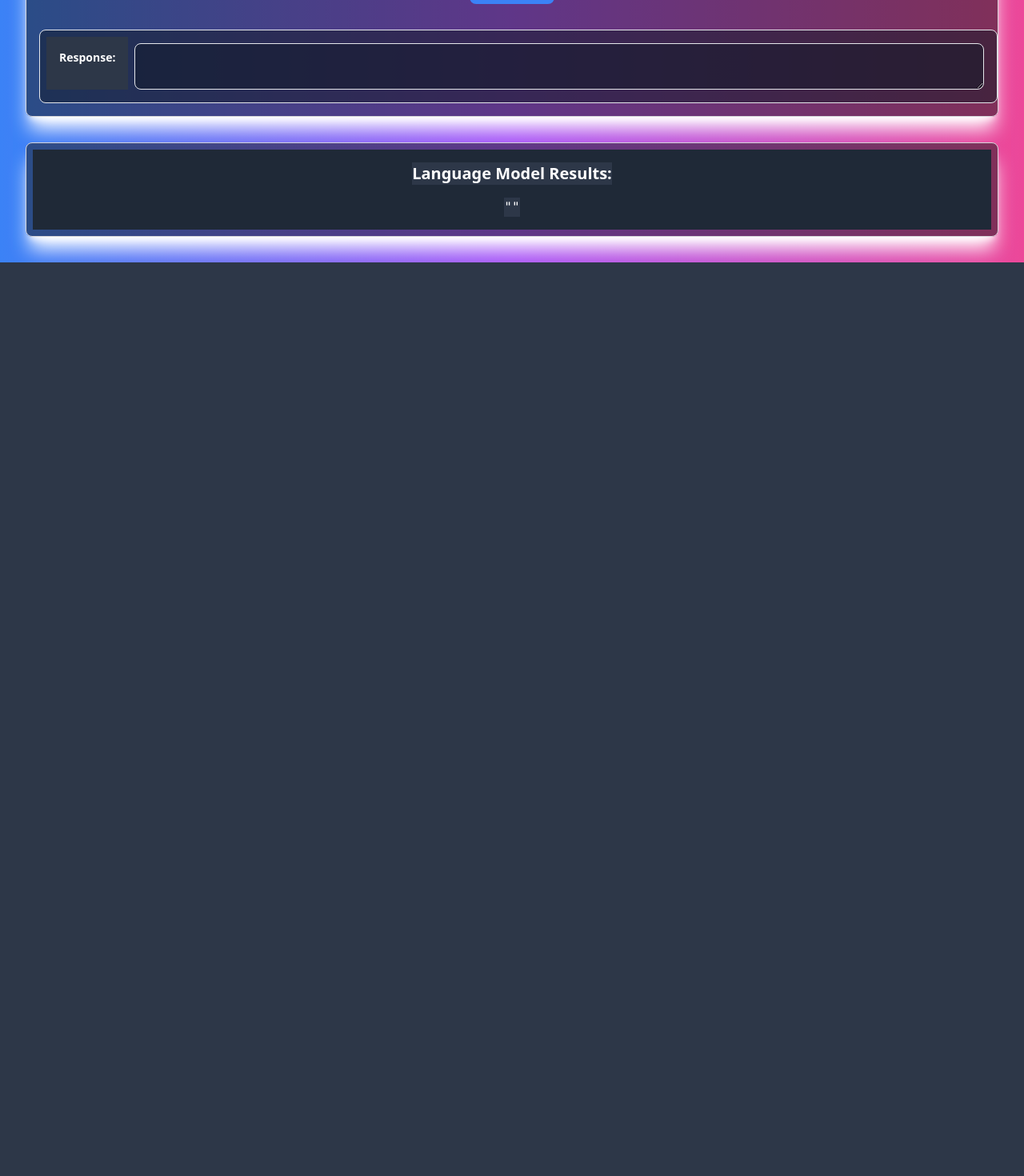
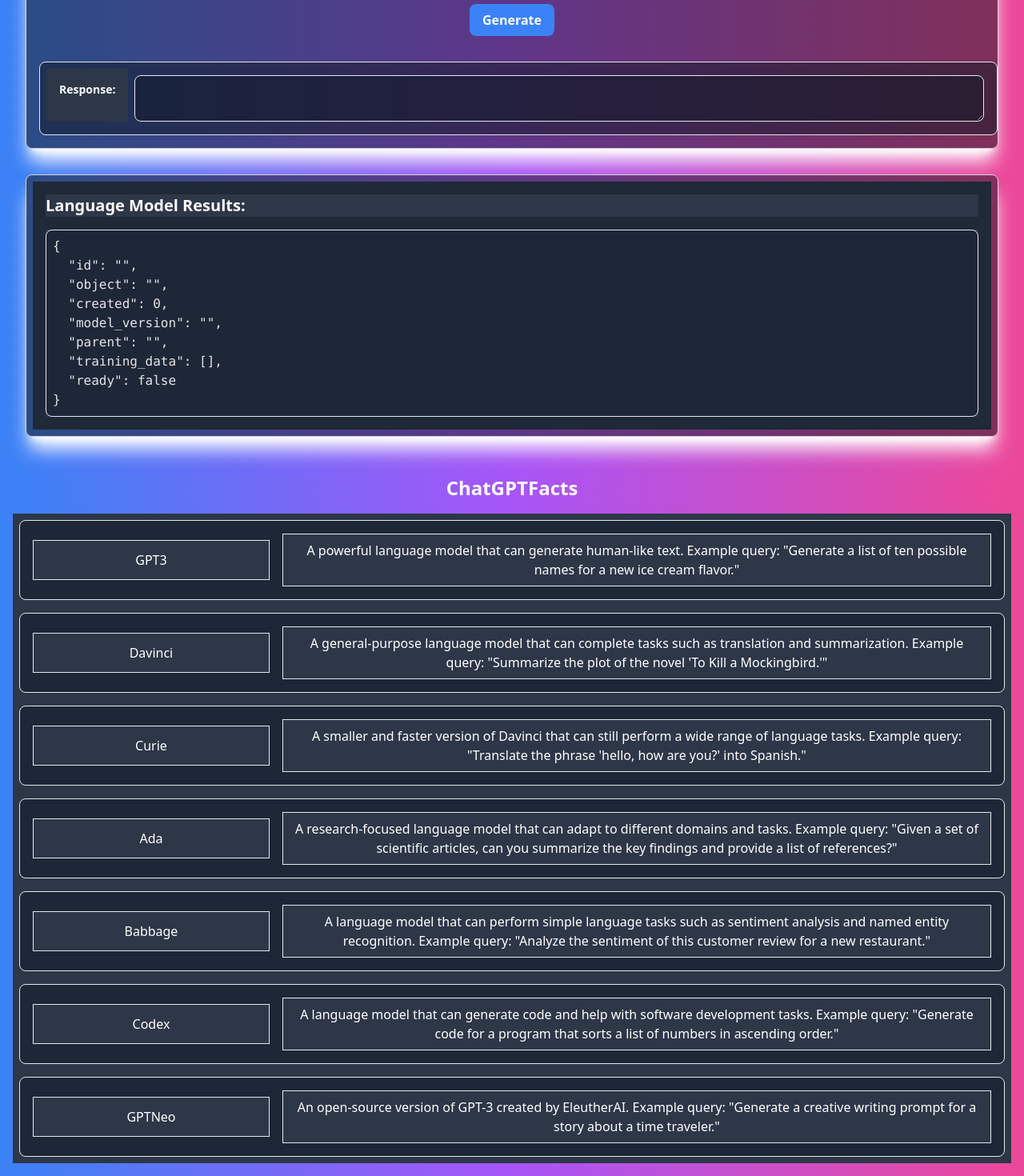
Before and after one commit to mathcodes/chatgpt-for-developers, a React (Create React App) app: page / in a window 1280 px wide. Shown: the part 1045-2515 px from the top of the page at 80% size. Before the commit the page ends 1373 px from the top, so only its background shows below. Built offline with nearby package versions, Linux system fonts and the light colour scheme; no server answers.

Commit message:
chatgpt facts section

```diff
--- a/src/App.js
+++ b/src/App.js
@@ -1,14 +1,15 @@
 import React, { useState } from 'react';
 import './App.css';
 import ChatGPTAPI from './components/ChatGPTAPI';
+import ChatGPTFacts from './components/ChatGPTFacts';
 
 function App() {
 
 
   return (
-    <div className="App h-full">
+    <div className="h-full App">
       <ChatGPTAPI />
-
+      <ChatGPTFacts/>
     </div>
   );
 }
--- a/src/components/ChatGPTAPI.js
+++ b/src/components/ChatGPTAPI.js
@@ -4,7 +4,7 @@
 import ModelsTest from './ModelsTest';
 
 const configuration = new Configuration({
-  apiKey: 'process.env.REACT_APP_OPENAI_KEY',
+  apiKey: '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',
 });
 
 const openai = new OpenAIApi(configuration);
@@ -14,14 +14,20 @@
   const [response, setResponse] = useState('then you can see the response here');
   const [chatData, setChatData] = useState('');
 
+
   async function runCompletion(prompt) {
     console.log("runCompletion");
-
+    console.log(response);
     const completion = await openai.createCompletion({ // this is an async function that calls the API
-      model: 'davinci',
+      model: 'text-davinci-003',
       prompt: prompt,
+      temperature: 0,
+      max_tokens: 7,
     });
-    setResponse(completion.data.choices[0].text);
+    setResponse(
+      // map over the choices array and return the text
+      completion.data.choices.map((choice) => choice.text)
+    );
     console.log(response);
     console.log(completion);
     console.log(completion.data);
@@ -41,9 +47,6 @@
     <div className="container h-auto mx-auto">
       <div className="p-4 bg-gradient-to-r from-blue-500 via-purple-500 to-pink-500 h-fit">
         <div className="flex flex-col bg-gradient-to-r from-blue-500 via-purple-500 to-pink-500">
-
-
-
           <h2 className="mb-4 text-2xl font-bold text-white bg-gradient-to-r from-blue-500 via-purple-500 to-pink-500">ChatGPT Basic API</h2>
           <section className="p-2 m-4 bg-opacity-50 border rounded-lg shadow-xl border-zinc-300 shadow-white bg-zinc-900">
             <h3 className="mb-4 text-xl font-bold text-left text-white bg-gray-900 bg-opacity-0 ">Attach data as variable:</h3>
--- /dev/null
+++ b/src/components/ChatGPTFacts.js
@@ -0,0 +1,91 @@
+// import React from 'react'
+
+// function ChatGPTFacts() {
+//   return (
+// <>
+// <h1 className="text-center">ChatGPTFacts</h1>
+// <div
+//   className="flex p-2 m-2 text-sm bg-gray-900 bg-opacity-50 border rounded-lg text-zinc-200 hover:border-pink-500 hover:border-4"sName="flex p-2 m-2 text-sm bg-gray-900 bg-opacity-50 border rounded-lg text-zinc-200 hover:border-pink-500 hover:border-4"
+// >GPT3
+//   <p>A powerful language model that can generate human-like text. Example query: "Generate a list of ten possible names for a new ice cream flavor."</p>
+// </div>
+// <div
+//   className="flex p-2 m-2 text-sm bg-gray-900 bg-opacity-50 border rounded-lg text-zinc-200 hover:border-pink-500 hover:border-4"
+// >Davinci
+//   <p>A general-purpose language model that can complete tasks such as translation and summarization. Example query: "Summarize the plot of the novel 'To Kill a Mockingbird.'"</p>
+// </div>
+// <div
+//   className="flex p-2 m-2 text-sm bg-gray-900 bg-opacity-50 border rounded-lg text-zinc-200 hover:border-pink-500 hover:border-4"
+// >Curie
+//   <p>A smaller and faster version of Davinci that can still perform a wide range of language tasks. Example query: "Translate the phrase 'hello, how are you?' into Spanish."</p>
+// </div>
+// <div
+//   className="flex p-2 m-2 text-sm bg-gray-900 bg-opacity-50 border rounded-lg text-zinc-200 hover:border-pink-500 hover:border-4"
+// >Ada
+//   <p>A research-focused language model that can adapt to different domains and tasks. Example query: "Given a set of scientific articles, can you summarize the key findings and provide a list of references?"</p>
+// </div>
+// <div
+//   className="flex p-2 m-2 text-sm bg-gray-900 bg-opacity-50 border rounded-lg text-zinc-200 hover:border-pink-500 hover:border-4"
+// >Babbage
+//   <p>A language model that can perform simple language tasks such as sentiment analysis and named entity recognition. Example query: "Analyze the sentiment of this customer review for a new restaurant."</p>
+// </div>
+// <div
+//   className="flex p-2 m-2 text-sm bg-gray-900 bg-opacity-50 border rounded-lg text-zinc-200 hover:border-pink-500 hover:border-4"
+// >Codex
+//   <p>A language model that can generate code and help with software development tasks. Example query: "Generate code for a program that sorts a list of numbers in ascending order."</p>
+// </div>
+// <div
+//   className="flex p-2 m-2 text-sm bg-gray-900 bg-opacity-50 border rounded-lg text-zinc-200 hover:border-pink-500 hover:border-4"
+// >GPTNeo
+//   <p>An open-source version of GPT-3 created by EleutherAI. Example query: "Generate a creative writing prompt for a story about a time traveler."</p>
+// </div>
+// </>  )
+// }
+
+// export default ChatGPTFacts
+
+import React from 'react';
+
+function ChatGPTFacts() {
+  return (
+    <div className="container h-auto mx-auto">
+      <div className="p-4 bg-gradient-to-r from-blue-500 via-purple-500 to-pink-500 h-fit">
+        <div className="flex flex-col bg-gradient-to-r from-blue-500 via-purple-500 to-pink-500">
+          <h2 className="mb-4 text-2xl font-bold text-white bg-gradient-to-r from-blue-500 via-purple-500 to-pink-500">ChatGPTFacts</h2>
+          <div className="flex flex-col ">
+            <div className="flex p-2 m-2 text-white bg-gray-900 bg-opacity-50 border rounded-lg hover:border-pink-500 hover:border-4">
+              <p className="self-center justify-center w-1/4 p-3 mx-2 align-middle border">GPT3</p>
+              <p className="w-3/4 p-2 m-2 border">A powerful language model that can generate human-like text. Example query: "Generate a list of ten possible names for a new ice cream flavor."</p>
+            </div>
+            <div className="flex p-2 m-2 text-white bg-gray-900 bg-opacity-50 border rounded-lg hover:border-pink-500 hover:border-4">
+              <p className="self-center justify-center w-1/4 p-3 mx-2 align-middle border">Davinci</p>
+              <p className="w-3/4 p-2 m-2 border">A general-purpose language model that can complete tasks such as translation and summarization. Example query: "Summarize the plot of the novel 'To Kill a Mockingbird.'"</p>
+            </div>
+            <div className="flex p-2 m-2 text-white bg-gray-900 bg-opacity-50 border rounded-lg hover:border-pink-500 hover:border-4">
+              <p className="self-center justify-center w-1/4 p-3 mx-2 align-middle border">Curie</p>
+              <p className="w-3/4 p-2 m-2 border">A smaller and faster version of Davinci that can still perform a wide range of language tasks. Example query: "Translate the phrase 'hello, how are you?' into Spanish."</p>
+            </div>
+            <div className="flex p-2 m-2 text-white bg-gray-900 bg-opacity-50 border rounded-lg hover:border-pink-500 hover:border-4">
+              <p className="self-center justify-center w-1/4 p-3 mx-2 align-middle border">Ada</p>
+              <p className="w-3/4 p-2 m-2 border">A research-focused language model that can adapt to different domains and tasks. Example query: "Given a set of scientific articles, can you summarize the key findings and provide a list of references?"</p>
+            </div>
+            <div className="flex p-2 m-2 text-white bg-gray-900 bg-opacity-50 border rounded-lg hover:border-pink-500 hover:border-4">
+              <p className="self-center justify-center w-1/4 p-3 mx-2 align-middle border">Babbage</p>
+              <p className="w-3/4 p-2 m-2 border">A language model that can perform simple language tasks such as sentiment analysis and named entity recognition. Example query: "Analyze the sentiment of this customer review for a new restaurant."</p>
+            </div>
+            <div className="flex p-2 m-2 text-white bg-gray-900 bg-opacity-50 border rounded-lg hover:border-pink-500 hover:border-4">
+              <p className="self-center justify-center w-1/4 p-3 mx-2 align-middle border">Codex</p>
+              <p className="w-3/4 p-2 m-2 border">A language model that can generate code and help with software development tasks. Example query: "Generate code for a program that sorts a list of numbers in ascending order."</p>
+            </div>
+            <div className="flex p-2 m-2 text-white bg-gray-900 bg-opacity-50 border rounded-lg hover:border-pink-500 hover:border-4">
+              <p className="self-center justify-center w-1/4 p-3 mx-2 align-middle border">GPTNeo</p>
+              <p className="w-3/4 p-2 m-2 border">An open-source version of GPT-3 created by EleutherAI. Example query: "Generate a creative writing prompt for a story about a time traveler."</p>
+            </div>
+          </div>
+        </div>
+      </div>
+    </div>
+  );
+}
+
+export default ChatGPTFacts;
--- a/src/components/ModelsComponent.js
+++ b/src/components/ModelsComponent.js
@@ -2,7 +2,7 @@
 import { Configuration, OpenAIApi } from 'openai';
 
 const configuration = new Configuration({
-  apiKey: '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',
+  apiKey: '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',
 });
 
 const openai = new OpenAIApi(configuration);
@@ -32,7 +32,7 @@
     console.log(completion.data);
     console.log(completion.data.choices);
 
-    setResponse(completion.data.choices[0].text + completion.data.choices[1].text + completion.data.choices[2].text + completion.data.choices[3].text + completion.data.choices[4].text + completion.data.choices[5].text + completion.data.choices[6].text + completion.data.choices[7].text + completion.data.choices[8].text + completion.data.choices[9].text);
+    setResponse(completion.data.choices[0].text)
   }
 
   function handleModelChange(event) {
@@ -97,11 +97,17 @@
         Prompt:
       </label>
       <input
-        type="text"
-        id="prompt"
-        value={prompt}
-        onChange={(event) => setPrompt(event.target.value)}
-        className="flex w-full p-2 m-2 text-sm bg-gray-900 bg-opacity-50 border rounded-lg text-zinc-200 hover:border-pink-500 hover:border-4" />
+  className="w-full p-2 m-2 text-sm bg-gray-900 bg-opacity-50 border rounded-lg text-zinc-200 hover:border-pink-500 hover:border-4"
+  placeholder={prompt}
+  type="text"
+  id="prompt"
+  value={prompt}
+  onChange={(event) => setPrompt(event.target.value)}
+  onFocus={(event) => event.target.value = ''}
+  onBlur={(event) => event.target.value = {prompt}}
+  style={{ height: '100px' }}
+/>
+
     </div>
 
     <button className="px-4 py-2 m-6 mx-4 font-bold text-white bg-blue-500 rounded-lg hover:bg-pink-500 border-inner-blue-500 hover:border-inner-blue-500 hover:border-inner-4" type="button" onClick={runCompletion}>Generate</button>
--- a/src/components/ModelsTest.js
+++ b/src/components/ModelsTest.js
@@ -2,32 +2,50 @@
 import { Configuration, OpenAIApi } from 'openai';
 
 const configuration = new Configuration({
-  apiKey: 'process.env.REACT_APP_OPENAI_KEY',
+  apiKey: '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',
 });
 
 const openai = new OpenAIApi(configuration);
 
 const ModelsTest = () => {
-  const [result, setResult] = useState('');
+  const [result, setResult] = useState({
+    id: '',
+    object: '',
+    created: 0,
+    model_version: '',
+    parent: '',
+    training_data: [],
+    ready: false,
+  });
 
   useEffect(() => {
+    console.log('useEffect');
     const getModel = async () => {
-      const response = await openai.retrieveModel('text-davinci-003');
+      console.log('getModel');
+      const response = await openai.retrieveModel('davinci');
+      console.log(response);
       setResult(response);
     };
     getModel();
   }, []);
 
+  const prettyPrintJson = (json) => {
+    const jsonString = JSON.stringify(json, null, 2);
+    const formattedJson = jsonString.replace(/,\s/g, ',\n');
+    return formattedJson;
+  };
+
   return (
-    <div
-    className="flex flex-col items-center justify-center w-full h-full p-4 text-center text-white bg-gray-800"
-    >
-    <h1 className="mb-4 text-xl font-bold">Language Model Results:</h1>
-    <code className="block text-white break-words whitespace-pre-wrap">
-      {JSON.stringify(result)}
-    </code>
-  </div>
-
+    <div className="container h-auto mx-auto">
+      <div className="p-4 text-white bg-gray-800">
+        <h1 className="mb-4 text-xl font-bold text-left">Language Model Results:</h1>
+        <div className="text-left">
+          <pre className="p-2 overflow-scroll bg-gray-900 bg-opacity-50 border rounded-lg text-zinc-200 hover:border-pink-500 hover:border-4">
+            {prettyPrintJson(result)}
+          </pre>
+        </div>
+      </div>
+    </div>
   );
 };
 
--- a/src/index.js
+++ b/src/index.js
@@ -3,6 +3,7 @@
 import './index.css';
 import App from './App';
 import reportWebVitals from './reportWebVitals';
+
 
 const root = ReactDOM.createRoot(document.getElementById('root'));
 root.render(
```
Also changed, not shown: webpack.config.js (+43 -28 lines), 3 other files (tests, documents, lock files or other folders).
